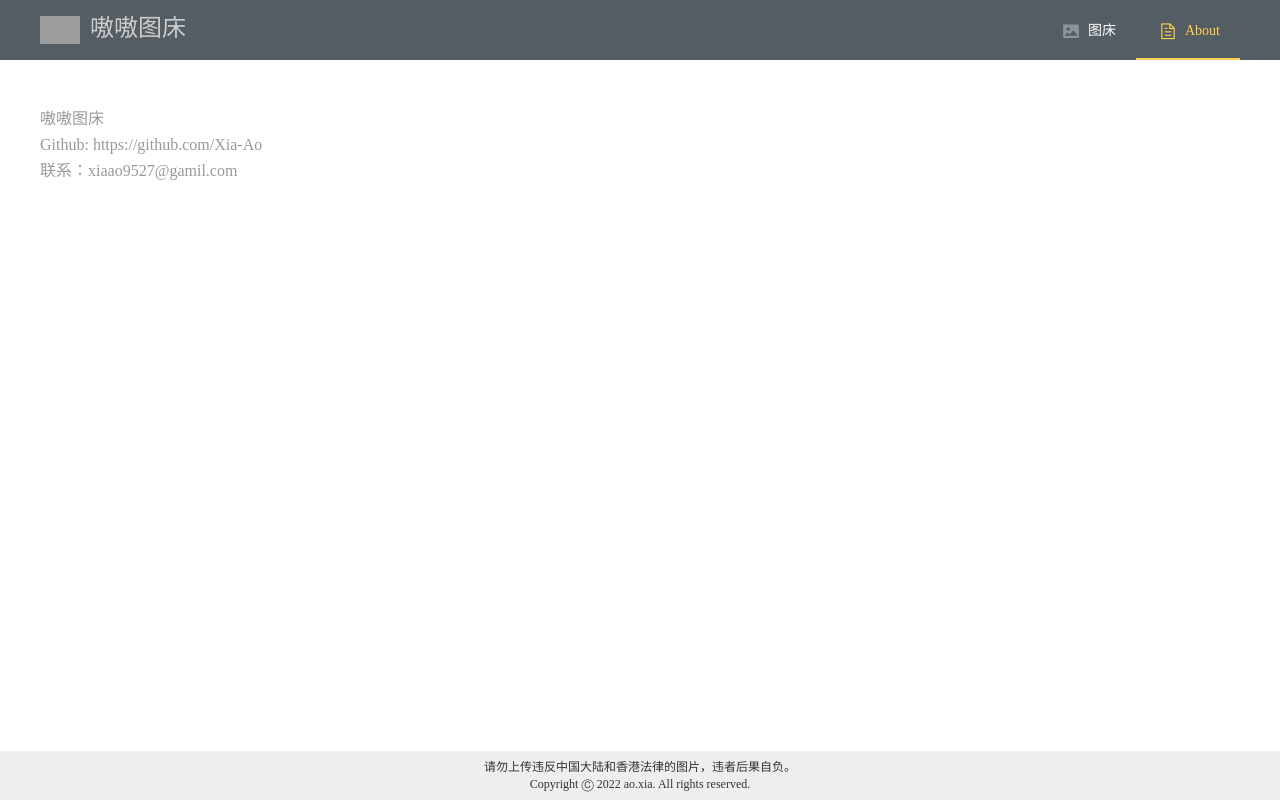
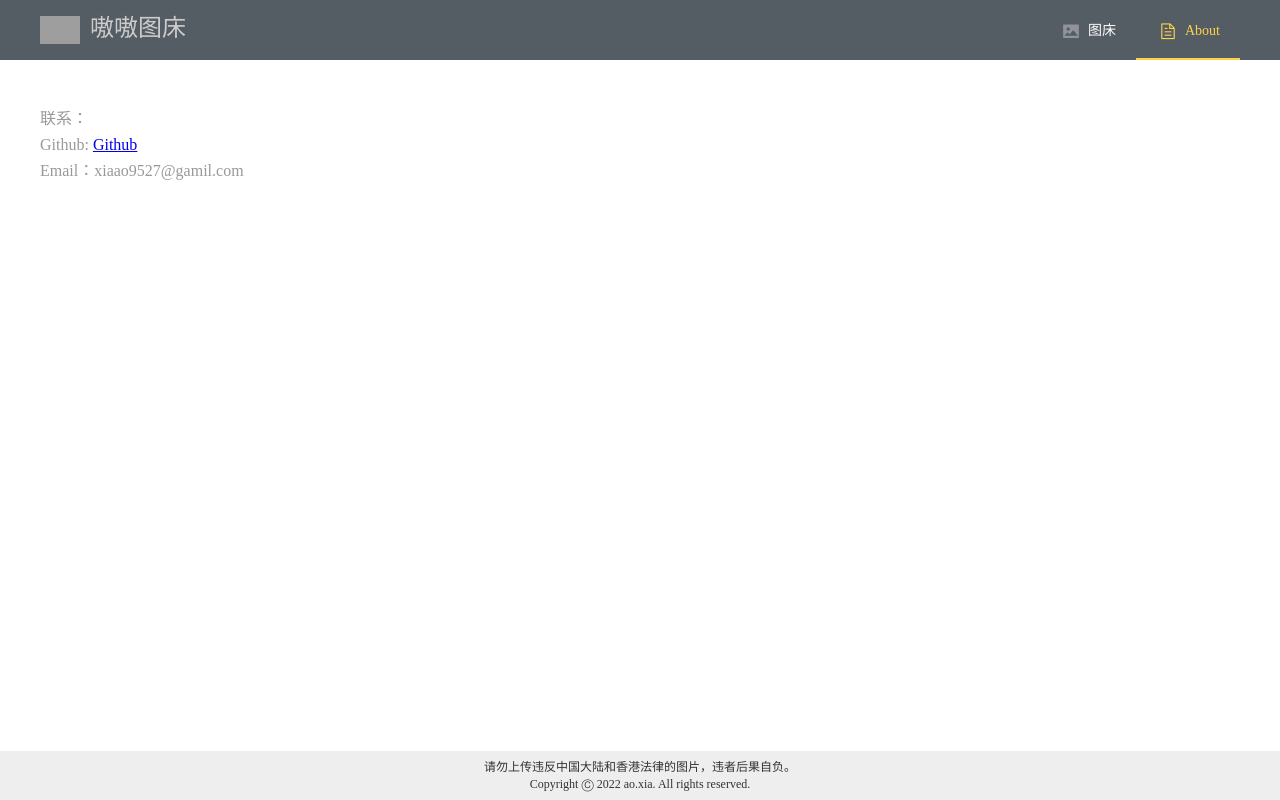
Before and after one commit to Xia-Ao/imgBed-web, a Vue app: page /#/home in a window 1280 px wide. Both pictures are taken after a click on the item "About". Built offline with nearby package versions, Linux system fonts and the light colour scheme; no server answers; grey boxes are pictures that could not be loaded; what vue-clipboard2 would draw is missing.

Commit message:
<doc> 添加在线地址

```diff
--- a/src/views/about/index.vue
+++ b/src/views/about/index.vue
@@ -1,8 +1,8 @@
 <template>
     <div class="about">
-        <p class="item">嗷嗷图床</p>
-        <p class="item">Github: https://github.com/Xia-Ao</p>
-        <p class="item">联系：xiaao9527@gamil.com</p>
+        <p class="item">联系：</p>
+        <p class="item">Github: <a href="https://github.com/Xia-Ao/imgBed-web" class="">Github</a></p>
+        <p class="item">Email：<a href="xiaao9527@gamil.com" class=""></a>xiaao9527@gamil.com</p>
     </div>
 </template>
 
```
Also changed, not shown: 2 other files (tests, documents, lock files or other folders).
